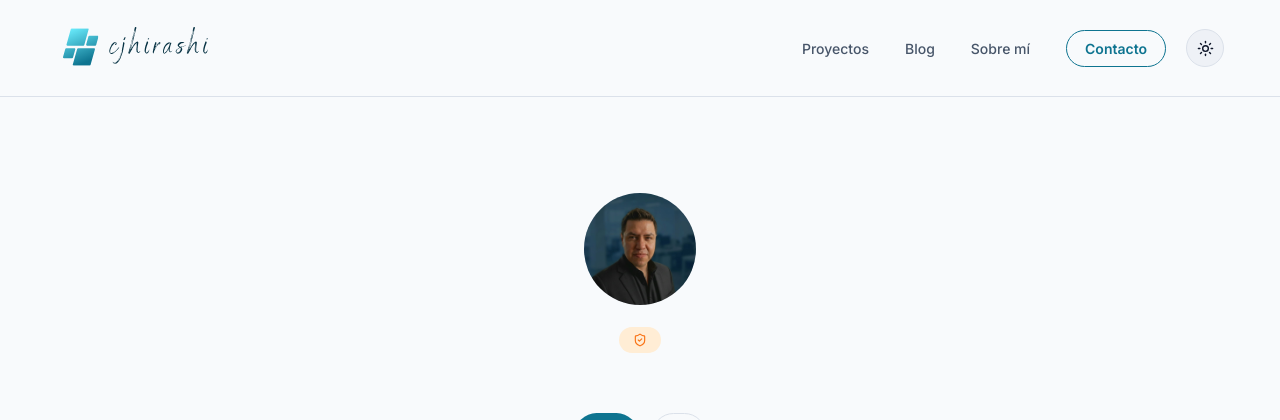
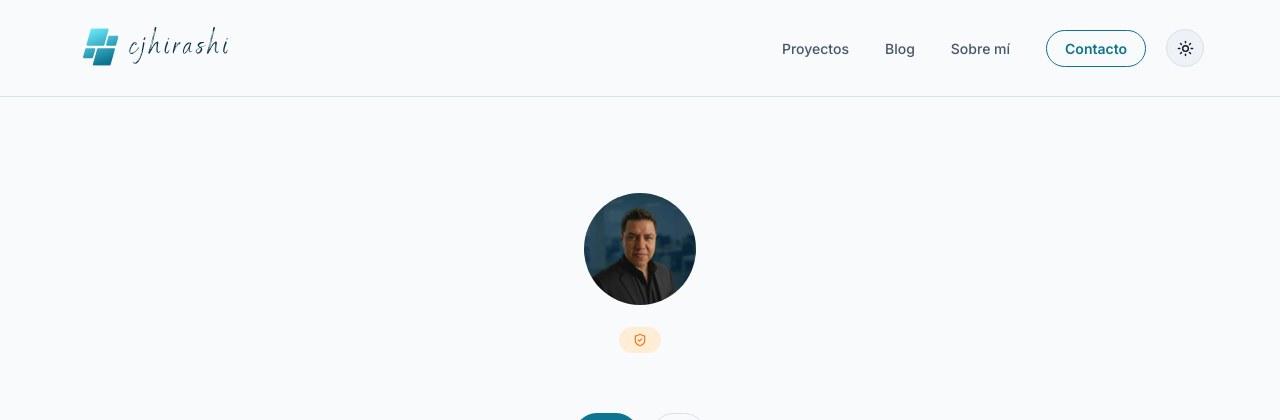
Before and after one commit to cjhirashi/portafolio, a Django app: page / in a window 1280 px wide. Shown: the top 420 px of the page. Run offline with Django 5.2, Linux system fonts and the light colour scheme; data that the repository does not hold is empty.

Commit message:
Constrain header content to 1240px max-width
Added .site-header-inner wrapper so the navbar aligns with
the rest of the page containers.

Co-Authored-By: Claude Sonnet 4.6 <noreply@anthropic.com>

```diff
--- a/core/static/core/css/base.css
+++ b/core/static/core/css/base.css
@@ -55,15 +55,20 @@ a {
 
 .site-header {
   position: relative;
+  border-bottom: 1px solid var(--border);
+}
+
+.site-header-inner {
+  max-width: 1240px;
+  margin: 0 auto;
+  padding: 22px 56px;
   display: flex;
   align-items: center;
   justify-content: space-between;
-  padding: 22px 56px;
-  border-bottom: 1px solid var(--border);
 }
 
 @media (max-width: 768px) {
-  .site-header {
+  .site-header-inner {
     padding: 16px 20px;
   }
 }
--- a/core/templates/core/base.html
+++ b/core/templates/core/base.html
@@ -20,6 +20,7 @@
 </head>
 <body>
   <header class="site-header">
+  <div class="site-header-inner">
     <a href="{% url 'core:home' %}" class="brand">
       <img src="{% static 'core/img/logo-claro.svg' %}" alt="cjhirashi" class="brand-logo brand-logo--light">
       <img src="{% static 'core/img/logo-oscuro.svg' %}" alt="cjhirashi" class="brand-logo brand-logo--dark">
@@ -67,6 +68,7 @@
         <i data-lucide="x" class="nav-toggle-icon nav-toggle-icon--close"></i>
       </button>
     </div>
+  </div>
   </header>
 
   <main>
```
